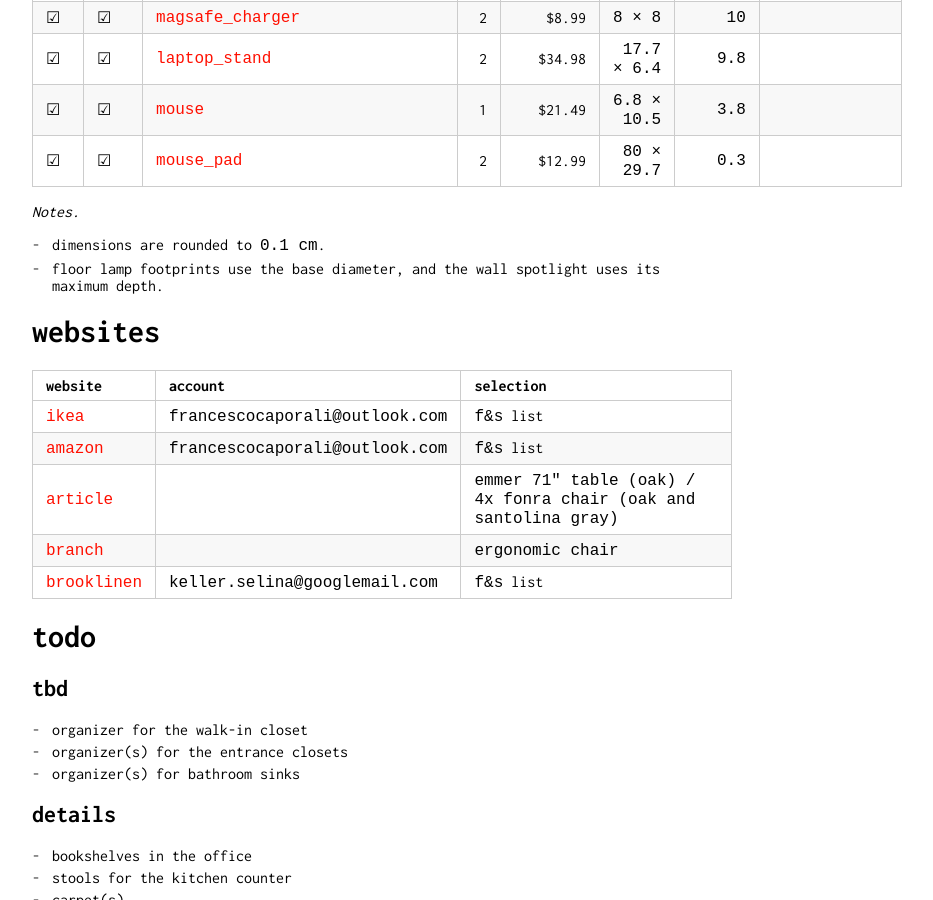
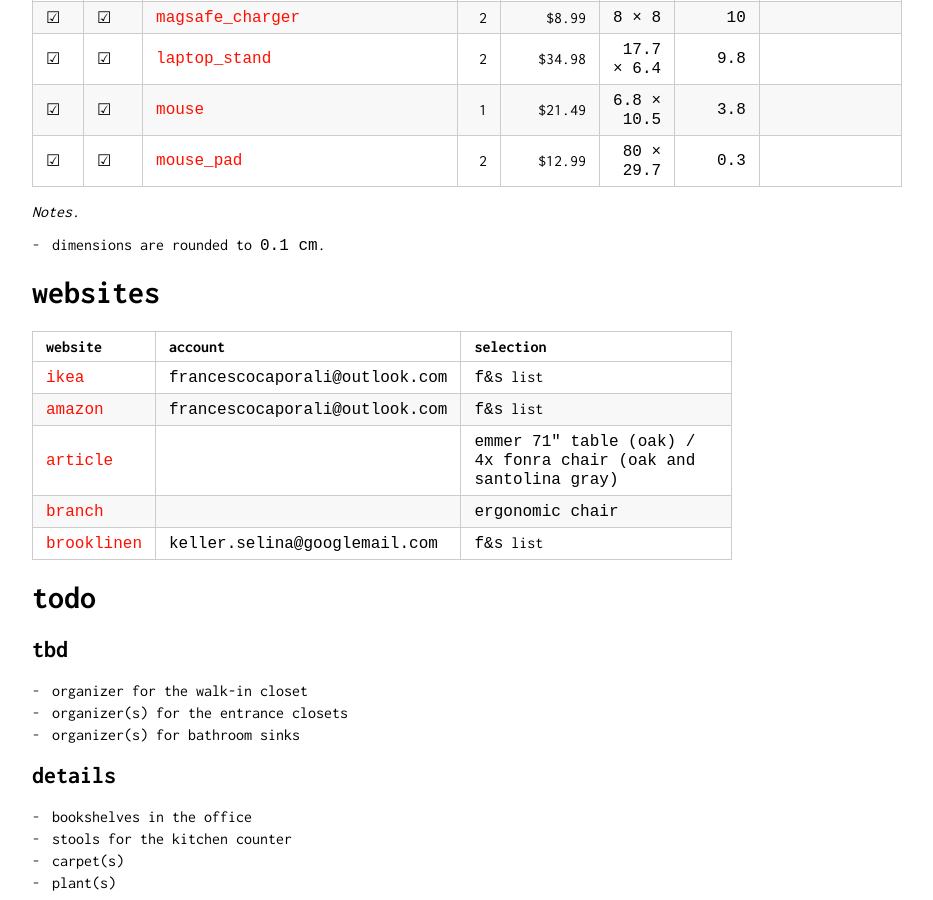
Before and after one commit to caporali/caporali.github.io, a Jekyll site: the page built from files/apt/markdown/furniture.md, in a window 1280 px wide and 900 px high, scrolled down 2887 px. Shown: the whole window, without its empty margins (258-1191 px from the left). Built offline with Jekyll 4.4.1, drawn with Linux system fonts in a browser that asks for light colours; our own code applies the rules of GitHub Pages for plain Markdown files.

Commit message:
minor diff

```diff
--- a/files/apt/markdown/furniture.md
+++ b/files/apt/markdown/furniture.md
@@ -56,7 +56,6 @@
 
 *Notes.*
 - dimensions are rounded to `0.1 cm`.
-- floor lamp footprints use the base diameter, and the wall spotlight uses its maximum depth.
 
 # websites
 
```
